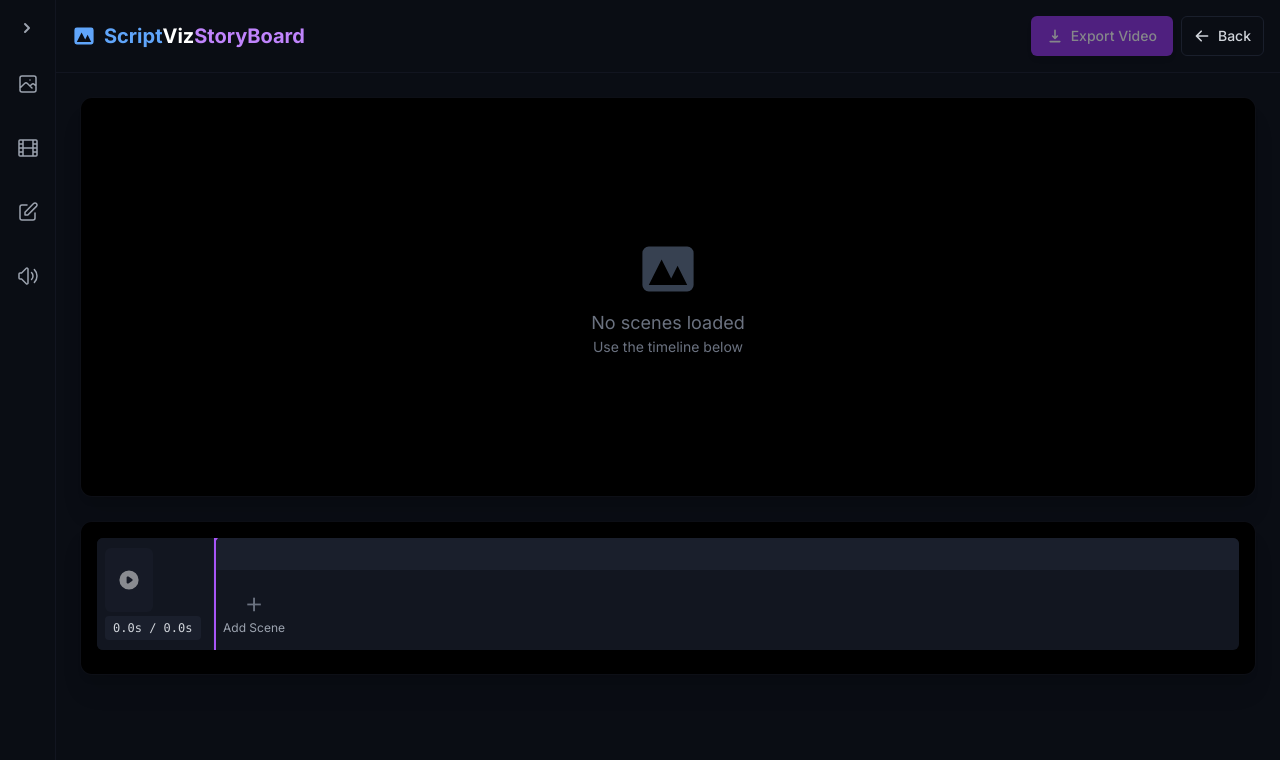
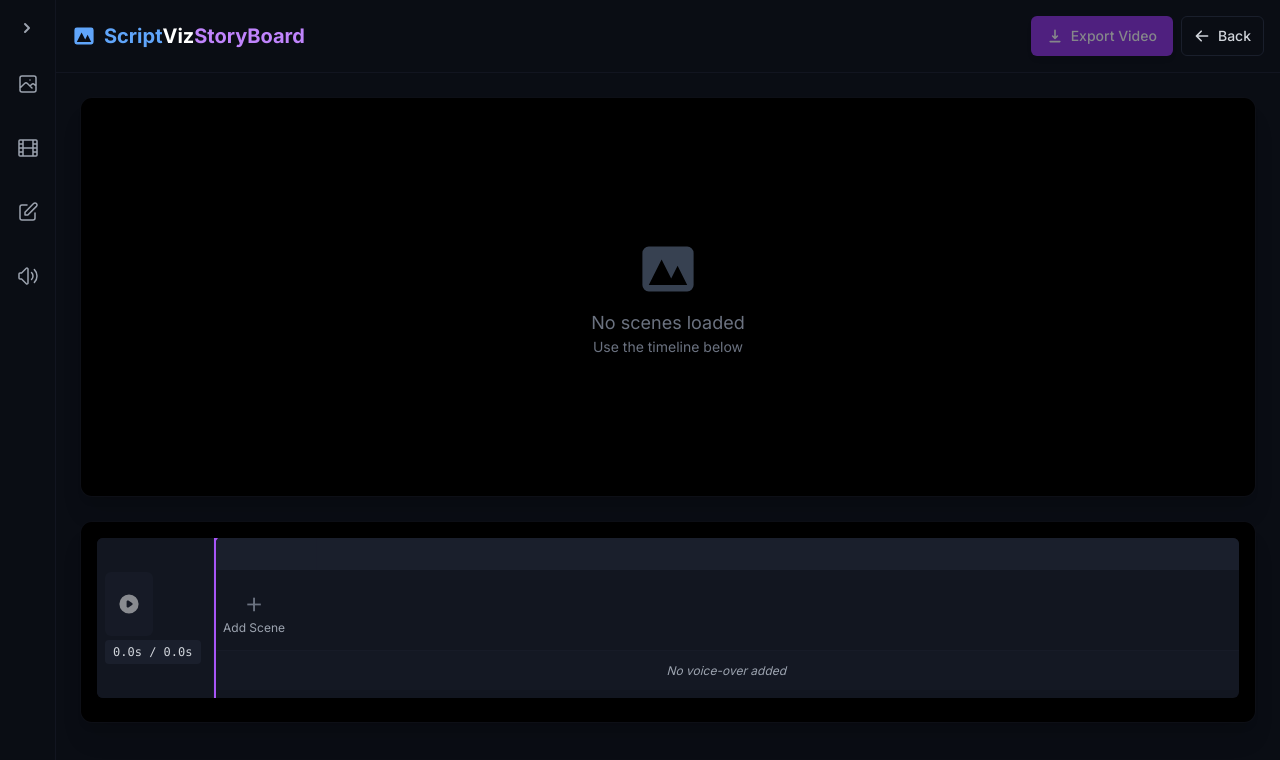
Before and after one commit to RedWilly/Script2Vid, a Next.js app: page /storyboard in a window 1280 px wide. Shown: the top 760 px of the page. Built offline with nearby package versions, Linux system fonts and the light colour scheme.

Commit message:
vertical scroll = xxx no

```diff
--- a/src/components/storyboard/TimelineRuler.tsx
+++ b/src/components/storyboard/TimelineRuler.tsx
@@ -92,11 +92,15 @@ export const TimelineRuler = () => {
   };
 
   return (
-    <div className="timeline-ruler-container">
-      {/* Main Timeline Container */}
-      <div className="flex flex-col h-auto bg-[#121620] rounded-md mb-2 overflow-hidden">
+    <div className="w-full">
+      <div className="flex flex-col w-full">
+        <div className="w-full">
+          {/* Timeline container with fixed height to prevent vertical scrolling
+          * Main container for the timeline ruler
+          */}
+          <div className="flex flex-col bg-[#121620] rounded-md mb-2 overflow-hidden">
             {/* RED SECTION: Fixed Playback Controls */}
-        <div className="flex h-28">
+            <div className="flex h-[160px]"> {/* Fixed height container to prevent vertical scroll */}
               <div className="flex-shrink-0 flex flex-col justify-center h-full pl-2 pr-3 border-r border-[#1a1f2c]/50 z-10 bg-[#121620]">
                 {/* Play Button */}
                 <Button
@@ -122,10 +126,10 @@ export const TimelineRuler = () => {
                 </div>
               </div>
 
-          {/* GREEN SECTION: Scrollable Timeline Container */}
-          <div className="flex-1 overflow-x-auto relative">
+              {/* GREEN SECTION: Horizontal Scrollable Timeline Container */}
+              <div className="flex-1 overflow-x-auto overflow-y-hidden relative">
                 {/* Time ruler with markers - Now inside the scrollable area to align with content */}
-            <div className="h-8 bg-[#1a1f2c] sticky top-0 w-full">
+                <div className="h-8 bg-[#1a1f2c] w-full min-w-full">
                   <div
                     ref={timelineRulerRef}
                     className="h-full relative cursor-pointer"
@@ -178,7 +182,7 @@ export const TimelineRuler = () => {
                 {/* YELLOW SECTION: Scene Display Area - Now directly below the time ruler */}
                 <div
                   ref={timelineRowRef}
-              className="flex h-20 w-full"
+                  className="flex h-[80px] w-full min-w-full"
                 >
                   {scenes.map((scene, index) => {
                     // Calculate width based on duration
@@ -258,7 +262,7 @@ export const TimelineRuler = () => {
                 </div>
 
                 {/* Voice-over Track */}
-            <div className="flex h-10 w-full bg-[#1a1f2c]/30 border-t border-[#1a1f2c]/50 relative">
+                <div className="flex h-[40px] w-full min-w-full bg-[#1a1f2c]/30 border-t border-[#1a1f2c]/50 relative">
                   {voiceOver ? (
                     <div
                       className={`h-full w-full flex items-center px-3 ${isPlaying ? 'bg-blue-500/20' : 'bg-blue-500/10'}`}
@@ -287,7 +291,7 @@ export const TimelineRuler = () => {
                 <div
                   ref={playheadRef}
                   className="absolute top-0 bottom-0 w-0.5 bg-purple-500 cursor-ew-resize z-30 group"
-              style={{ left: `${(currentTime / totalDuration) * 100}%`, height: 'calc(100% - 0px)' }}
+                  style={{ left: `${(currentTime / totalDuration) * 100}%`, height: '100%' }}
                   onMouseDown={handlePlayheadMouseDown}
                   onClick={(e) => e.stopPropagation()}
                 >
@@ -298,6 +302,8 @@ export const TimelineRuler = () => {
             </div>
           </div>
         </div>
+      </div>
+    </div>
   );
 };
 
```
Lines whose indentation alone changed are shown as unchanged.
